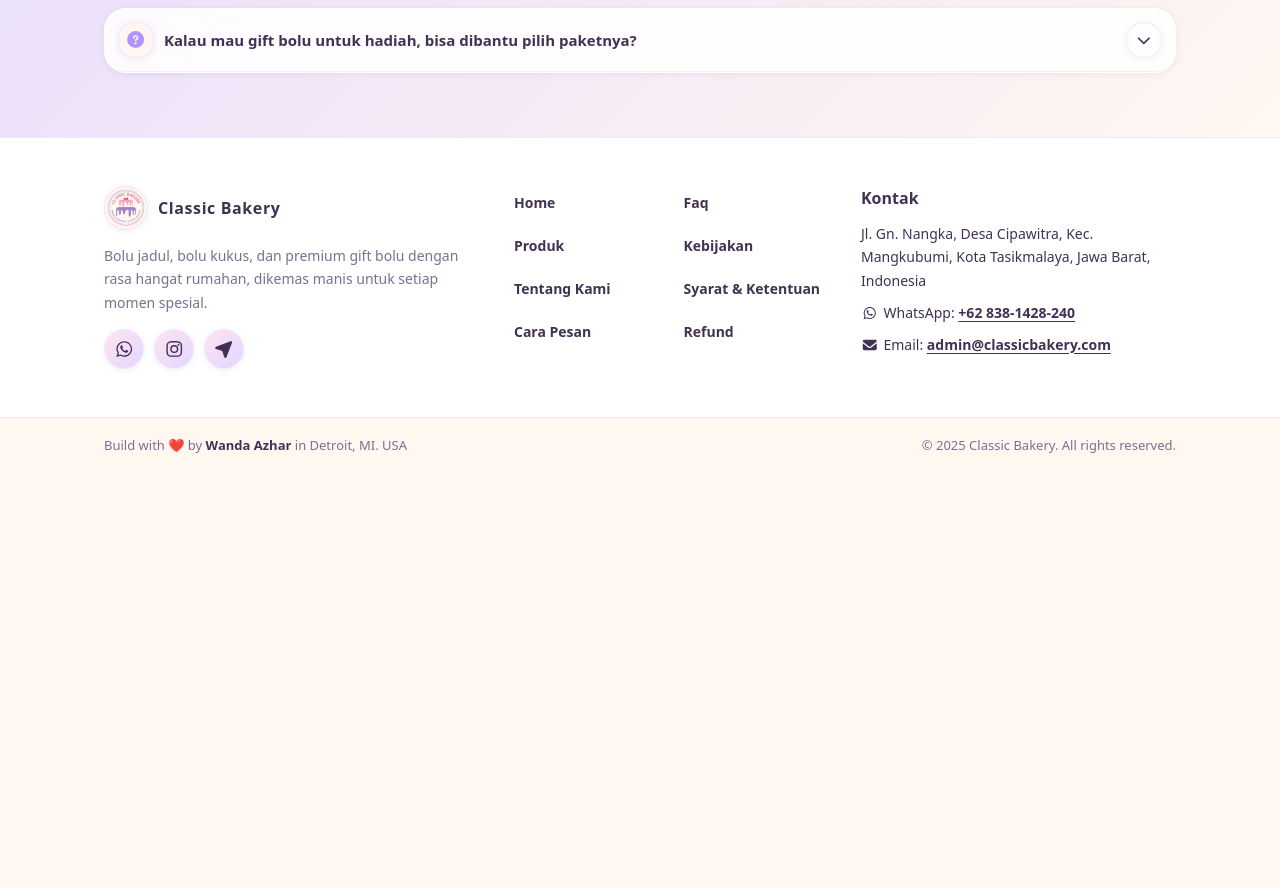
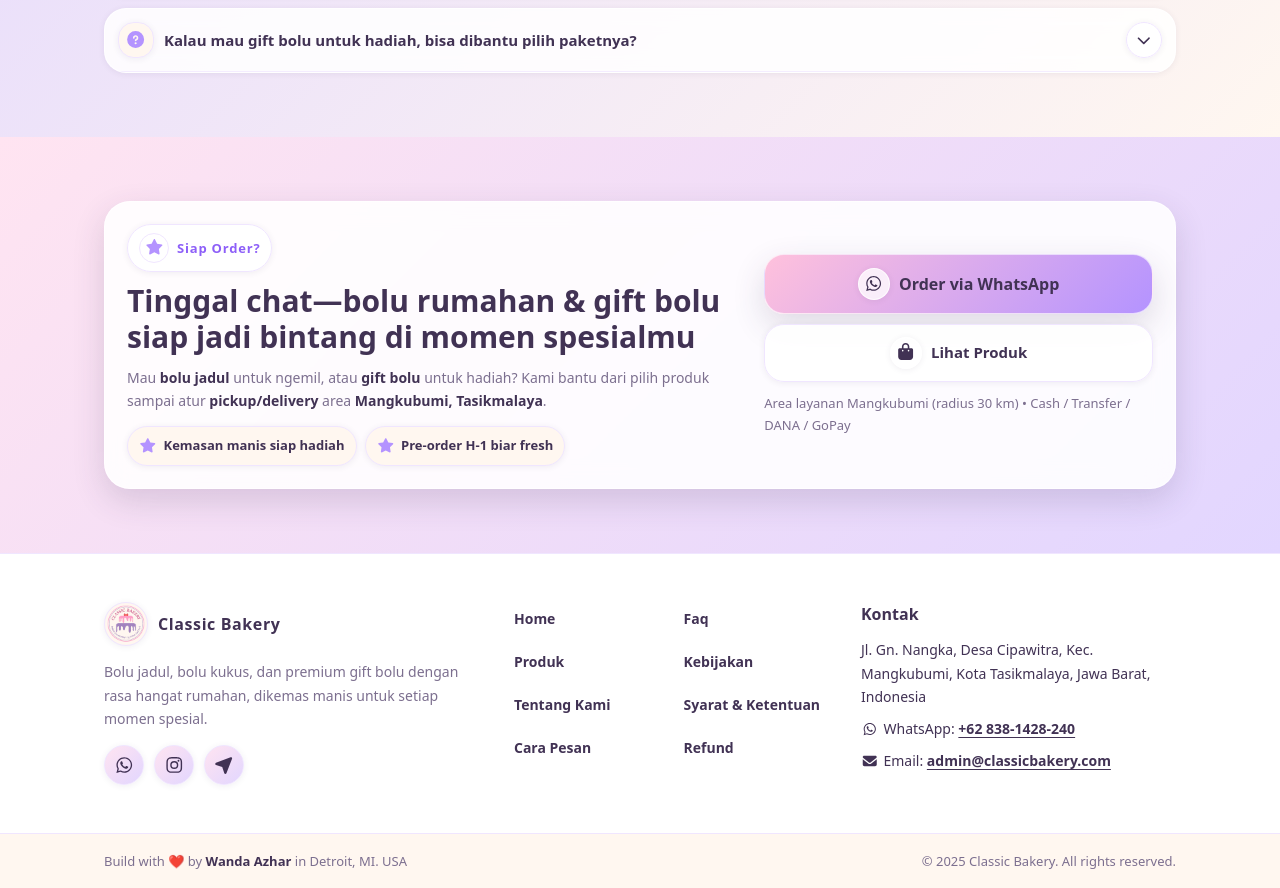
Before and after one commit to wandaazhar007/frontend-classic-bakery, a Next.js app: page /cara-pemesanan in a window 1280 px wide. Shown: the part 2960-3848 px from the top of the page. Before the commit the page ends 3432 px from the top, so only its background shows below. Built offline with nearby package versions, Linux system fonts and the light colour scheme; no server answers.

Commit message:
add section CTA cara pemesanan

```diff
--- a/app/cara-pemesanan/page.tsx
+++ b/app/cara-pemesanan/page.tsx
@@ -4,6 +4,7 @@
 import InfoLayanan from "../components/infoLayanan/InfoLayanan";
 import MetodePembayaran from "../components/metodePembayaran/MetodePembayaran";
 import FaqCaraPemesanan from "../components/faqCaraPemesanan/FaqCaraPemesanan";
+import CtaCaraPemesanan from "../components/ctaCaraPemesanan/CtaCaraPemesanan";
 
 const SITE_NAME = "Classic Bakery";
 
@@ -129,6 +130,7 @@
       <InfoLayanan />
       <MetodePembayaran />
       <FaqCaraPemesanan />
+      <CtaCaraPemesanan />
     </main>
   );
 }
--- /dev/null
+++ b/app/components/ctaCaraPemesanan/CtaCaraPemesanan.module.scss
@@ -0,0 +1,207 @@
+@use "../../styles/variables" as v;
+@use "../../styles/responsive" as r;
+
+.section {
+  padding: 4.8rem 0;
+  background: linear-gradient(135deg, v.$color-pink-soft, v.$color-purple-soft);
+
+  @include r.up(md) {
+    padding: 6.4rem 0;
+  }
+}
+
+.card {
+  border-radius: 2.6rem;
+  border: v.$border-width solid rgba(255, 255, 255, 0.75);
+  background: rgba(255, 255, 255, 0.88);
+  backdrop-filter: blur(1.2rem);
+  box-shadow: v.$shadow-lg;
+  padding: 1.8rem;
+
+  display: grid;
+  grid-template-columns: 1fr;
+  gap: 1.6rem;
+
+  @include r.up(md) {
+    padding: 2.2rem;
+    grid-template-columns: 1.35fr 0.85fr;
+    gap: 2rem;
+    align-items: center;
+  }
+}
+
+/* LEFT */
+.left {
+  display: flex;
+  flex-direction: column;
+  gap: 1.1rem;
+}
+
+/* consistent kicker pattern */
+.kicker {
+  display: inline-flex;
+  align-items: center;
+  width: fit-content;
+  gap: 0.8rem;
+  padding: 0.8rem 1.1rem;
+  border-radius: 999rem;
+  background: rgba(255, 255, 255, 0.82);
+  border: v.$border-width solid v.$color-border-soft;
+  box-shadow: v.$shadow-sm;
+  font-size: 1.3rem;
+  font-weight: 900;
+  letter-spacing: 0.08rem;
+  color: v.$color-purpleText;
+}
+
+.kickerIcon {
+  width: 3rem;
+  height: 3rem;
+  border-radius: 999rem;
+  display: grid;
+  place-items: center;
+  background: v.$color-white;
+  border: v.$border-width solid v.$color-border-soft;
+  color: v.$color-purple;
+  font-size: 1.5rem;
+}
+
+.title {
+  font-size: 2.2rem;
+  line-height: v.$lh-tight;
+  font-weight: 900;
+  color: v.$color-text-main;
+
+  @include r.up(md) {
+    font-size: 3rem;
+  }
+}
+
+.subtitle {
+  font-size: 1.4rem;
+  line-height: v.$lh-relaxed;
+  color: v.$color-text-muted;
+
+  strong {
+    color: v.$color-text-main;
+    font-weight: 900;
+  }
+}
+
+.points {
+  margin-top: 0.2rem;
+  display: flex;
+  flex-wrap: wrap;
+  gap: 0.8rem;
+}
+
+.point {
+  display: inline-flex;
+  align-items: center;
+  gap: 0.7rem;
+
+  padding: 0.9rem 1.1rem;
+  border-radius: 999rem;
+  background: v.$color-cream;
+  border: v.$border-width solid v.$color-border-soft;
+  box-shadow: v.$shadow-sm;
+
+  font-size: 1.3rem;
+  font-weight: 900;
+  color: v.$color-text-main;
+}
+
+.pointIcon {
+  font-size: 1.4rem;
+  color: v.$color-purple;
+}
+
+/* RIGHT */
+.right {
+  display: flex;
+  flex-direction: column;
+  gap: 1rem;
+
+  @include r.up(md) {
+    align-items: stretch;
+    justify-content: center;
+  }
+}
+
+.primary {
+  display: inline-flex;
+  align-items: center;
+  justify-content: center;
+  gap: 0.9rem;
+
+  padding: 1.3rem 1.6rem;
+  border-radius: 2rem;
+  border: v.$border-width solid rgba(255, 255, 255, 0.65);
+  background: linear-gradient(135deg, v.$color-pink, v.$color-purple);
+  box-shadow: v.$shadow-lg;
+
+  font-size: 1.6rem;
+  font-weight: 900;
+  color: v.$color-text-main;
+
+  &:hover {
+    text-decoration: none;
+    transform: translateY(-0.1rem);
+  }
+
+  &:focus-visible {
+    outline: 0.2rem solid v.$color-purple;
+    outline-offset: 0.3rem;
+  }
+}
+
+.secondary {
+  display: inline-flex;
+  align-items: center;
+  justify-content: center;
+  gap: 0.9rem;
+
+  padding: 1.2rem 1.6rem;
+  border-radius: 2rem;
+  border: v.$border-width solid v.$color-border-soft;
+  background: rgba(255, 255, 255, 0.9);
+  box-shadow: v.$shadow-sm;
+
+  font-size: 1.5rem;
+  font-weight: 900;
+  color: v.$color-text-main;
+
+  &:hover {
+    text-decoration: none;
+    transform: translateY(-0.1rem);
+    box-shadow: v.$shadow-md;
+  }
+
+  &:focus-visible {
+    outline: 0.2rem solid v.$color-purple;
+    outline-offset: 0.3rem;
+  }
+}
+
+.btnIcon {
+  width: 3.2rem;
+  height: 3.2rem;
+  border-radius: 999rem;
+  display: grid;
+  place-items: center;
+  background: rgba(255, 255, 255, 0.78);
+  border: v.$border-width solid rgba(255, 255, 255, 0.8);
+  box-shadow: v.$shadow-sm;
+  font-size: 1.7rem;
+}
+
+.note {
+  font-size: 1.3rem;
+  line-height: v.$lh-relaxed;
+  color: v.$color-text-muted;
+  text-align: center;
+
+  @include r.up(md) {
+    text-align: left;
+  }
+}
--- /dev/null
+++ b/app/components/ctaCaraPemesanan/CtaCaraPemesanan.tsx
@@ -0,0 +1,74 @@
+import Link from "next/link";
+import { FontAwesomeIcon } from "@fortawesome/react-fontawesome";
+import { faStar, faBagShopping } from "@fortawesome/free-solid-svg-icons";
+import { faWhatsapp } from "@fortawesome/free-brands-svg-icons";
+import styles from "./CtaCaraPemesanan.module.scss";
+
+export default function CtaCaraPemesanan() {
+  const waHref =
+    "https://wa.me/628381428240?text=" + encodeURIComponent("Halo, classic bakery");
+
+  return (
+    <section className={styles.section} aria-labelledby="cta-cara-pesan-title">
+      <div className="container">
+        <div className={styles.card}>
+          <div className={styles.left}>
+            <p className={styles.kicker}>
+              <span className={styles.kickerIcon} aria-hidden="true">
+                <FontAwesomeIcon icon={faStar} />
+              </span>
+              Siap Order?
+            </p>
+
+            <h2 id="cta-cara-pesan-title" className={styles.title}>
+              Tinggal chat—bolu rumahan & gift bolu siap jadi bintang di momen spesialmu
+            </h2>
+
+            <p className={styles.subtitle}>
+              Mau <strong>bolu jadul</strong> untuk ngemil, atau <strong>gift bolu</strong> untuk
+              hadiah? Kami bantu dari pilih produk sampai atur <strong>pickup/delivery</strong> area{" "}
+              <strong>Mangkubumi, Tasikmalaya</strong>.
+            </p>
+
+            <div className={styles.points} aria-label="Highlight layanan">
+              <span className={styles.point}>
+                <FontAwesomeIcon className={styles.pointIcon} icon={faStar} />
+                Kemasan manis siap hadiah
+              </span>
+              <span className={styles.point}>
+                <FontAwesomeIcon className={styles.pointIcon} icon={faStar} />
+                Pre-order H-1 biar fresh
+              </span>
+            </div>
+          </div>
+
+          <div className={styles.right}>
+            <a
+              className={styles.primary}
+              href={waHref}
+              target="_blank"
+              rel="noopener noreferrer"
+              aria-label="Order via WhatsApp Classic Bakery"
+            >
+              <span className={styles.btnIcon} aria-hidden="true">
+                <FontAwesomeIcon icon={faWhatsapp} />
+              </span>
+              <span>Order via WhatsApp</span>
+            </a>
+
+            <Link className={styles.secondary} href="/produk" aria-label="Lihat produk Classic Bakery">
+              <span className={styles.btnIcon} aria-hidden="true">
+                <FontAwesomeIcon icon={faBagShopping} />
+              </span>
+              <span>Lihat Produk</span>
+            </Link>
+
+            <p className={styles.note}>
+              Area layanan Mangkubumi (radius 30 km) • Cash / Transfer / DANA / GoPay
+            </p>
+          </div>
+        </div>
+      </div>
+    </section>
+  );
+}
```
